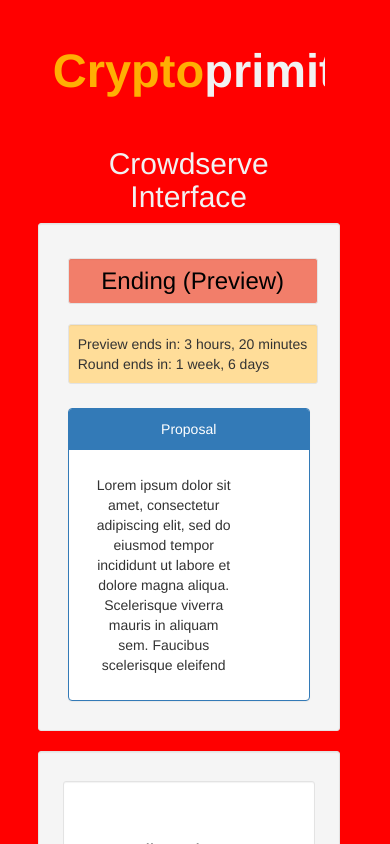
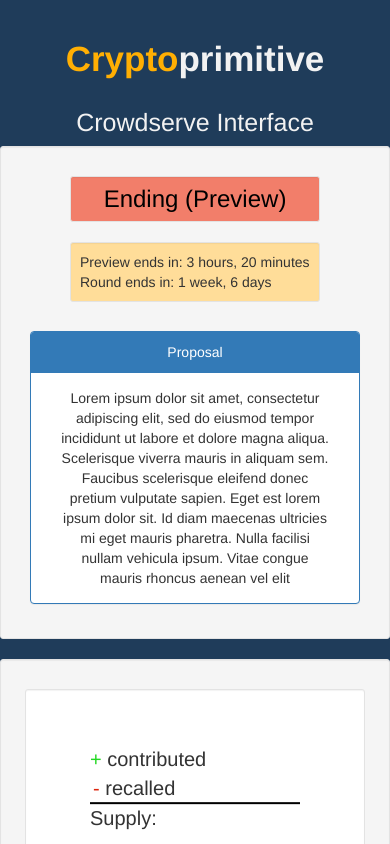
Before and after one commit to StevenJNPearce/crowdserve-debut, a plain HTML site: page index.html in a window 390 px wide. Drawn offline with nearby package versions, Linux system fonts and the light colour scheme.

Commit message:
smartphone responsiveness added

```diff
--- a/css/index.css
+++ b/css/index.css
@@ -47,7 +47,7 @@
 
 .proposal {
   flex: 1;
-  margin-right:20px;
+  margin-right: 20px;
 }
 
 .proposal-panel {
@@ -55,11 +55,14 @@
 }
 
 .proposal-body {
-  margin: 10px;
-  padding-right: 20px;
+
   min-height:100px;
   max-height:200px;
   overflow-y: auto;
+}
+
+.proposal-text {
+  margin: 0 25px;
 }
 
 .contributor-interface {
@@ -96,6 +99,19 @@
   overflow-y: auto;
 }
 
+.chat-container{
+  margin:0 15px;
+}
+
+
+#mCSB_1_container {
+  margin: 0;
+}
+#mCSB_2_container {
+  margin: 0;
+}
+
+
 /*bootsrap md size is 992 and up*/
 @media (max-width: 991px) {
   h1 {
@@ -108,17 +124,56 @@
   }
 
   .proposal {
-    margin-top: 50px;
-    margin-left: 20px;
+    margin-left:20px;
+    margin-right:20px;
+    margin-top: 55px;
+    margin-bottom: 25px;
   }
 
   .statements {
     margin-top:400px;
   }
+
+  .chat-container{
+    margin:0 20px;
+  }
 }
 
 @media(max-width:500px){
-  body{
-    background-color: red;
+  .header {
+    margin-top:20px;
+    margin-bottom: -20px;
   }
+
+  h1 {
+    font-size: 35px;
+  }
+
+  h2 {
+    font-size: 25px;
+  }
+
+  .site-main {
+    margin: 0px;
+  }
+
+  .contract-info {
+    display: block;
+    text-align: center;
+  }
+
+  .contract-state-time {
+    margin: 20px auto;
+  }
+
+  .proposal-text {
+   margin-right: 15px;
+   margin-left: 15px;
+  }
+
+  .statements-log {
+    padding: 10px;
+  }
+
+
 }
--- a/index.html
+++ b/index.html
@@ -59,7 +59,8 @@
             <div class="panel panel-primary proposal-panel" >
               <div class="panel-heading">Proposal</div>
                 <div class="panel-body">
-                  <div class='proposal-body scrollBar'>Lorem ipsum dolor sit amet, consectetur adipiscing elit, sed do eiusmod tempor incididunt ut labore et dolore magna aliqua. Scelerisque viverra mauris in aliquam sem. Faucibus scelerisque eleifend donec pretium vulputate sapien. Eget est lorem ipsum dolor sit. Id diam maecenas ultricies mi eget mauris pharetra. Nulla facilisi nullam vehicula ipsum. Vitae congue mauris rhoncus aenean vel elit scelerisque. Arcu ac tortor dignissim convallis aenean. Nascetur ridiculus mus mauris vitae ultricies leo integer malesuada. In vitae turpis massa sed elementum tempus egestas sed sed. Est sit amet facilisis magna etiam tempor orci. Sollicitudin nibh sit amet commodo nulla facilisi nullam. Tempus iaculis urna id volutpat lacus laoreet.
+                  <div class='proposal-body scrollBar'>
+                    <div class="proposal-text">Lorem ipsum dolor sit amet, consectetur adipiscing elit, sed do eiusmod tempor incididunt ut labore et dolore magna aliqua. Scelerisque viverra mauris in aliquam sem. Faucibus scelerisque eleifend donec pretium vulputate sapien. Eget est lorem ipsum dolor sit. Id diam maecenas ultricies mi eget mauris pharetra. Nulla facilisi nullam vehicula ipsum. Vitae congue mauris rhoncus aenean vel elit scelerisque. Arcu ac tortor dignissim convallis aenean. Nascetur ridiculus mus mauris vitae ultricies leo integer malesuada. In vitae turpis massa sed elementum tempus egestas sed sed. Est sit amet facilisis magna etiam tempor orci. Sollicitudin nibh sit amet commodo nulla facilisi nullam. Tempus iaculis urna id volutpat lacus laoreet.
 
 Adipiscing tristique risus nec feugiat in. In ante metus dictum at tempor commodo. Montes nascetur ridiculus mus mauris vitae ultricies leo. Faucibus interdum posuere lorem ipsum dolor sit amet. Orci phasellus egestas tellus rutrum tellus. Id neque aliquam vestibulum morbi. In vitae turpis massa sed elementum. Lobortis mattis aliquam faucibus purus in massa tempor. Eu ultrices vitae auctor eu augue. Neque viverra justo nec ultrices dui. Sit amet justo donec enim.
 
@@ -68,6 +69,7 @@
 Massa massa ultricies mi quis. Cras adipiscing enim eu turpis. Hac habitasse platea dictumst quisque sagittis purus. Eget duis at tellus at urna. Eget nullam non nisi est sit amet facilisis magna etiam. Vivamus at augue eget arcu. Ut enim blandit volutpat maecenas volutpat blandit aliquam etiam erat. Duis tristique sollicitudin nibh sit amet. Pellentesque elit eget gravida cum sociis natoque. Elit duis tristique sollicitudin nibh sit amet commodo. Eget gravida cum sociis natoque penatibus et magnis. Viverra accumsan in nisl nisi scelerisque eu. Accumsan tortor posuere ac ut consequat semper viverra nam.
 
 Purus in massa tempor nec feugiat nisl. Vel pharetra vel turpis nunc eget lorem dolor sed viverra. Consectetur adipiscing elit ut aliquam purus sit. Laoreet non curabitur gravida arcu. Mattis nunc sed blandit libero. Eget duis at tellus at. Sit amet tellus cras adipiscing enim eu turpis egestas. Pulvinar pellentesque habitant morbi tristique senectus et netus. Ut venenatis tellus in metus vulputate eu scelerisque. Amet purus gravida quis blandit. Risus nec feugiat in fermentum posuere urna nec tincidunt praesent. Integer malesuada nunc vel risus commodo viverra maecenas.
+                  </div>
                 </div>
               </div>
             </div>
@@ -78,8 +80,8 @@
             <div class="col-md-6">
               <div class="total-contributions well well-sm" style="background-color:white;font-size: 20px">
                 <div class="centering">
-                  <div class="total-contributed"><span style='color:#22d822'>+</span> <ether-output :wei="100000000000"></ether-output> contributed</div>
-                  <div class="total-recalled"><span style="color:#dd250d;margin-left:3px;">-</span> <ether-output :wei="100000000000"></ether-output> recalled</div>
+                  <div class="total-contributed"><span style='color:#22d822'>+ <ether-output :wei="100000000000"></ether-output></span> contributed</div>
+                  <div class="total-recalled"><span style="color:#dd250d;margin-left:3px;">- <ether-output :wei="100000000000"></ether-output></span> recalled</div>
                   <div class="line" style='height:2px;background-color:black;width:210px;'></div>
                   <div class="total-supply">Supply: <ether-output :wei="100000000000"></ether-output></div>
                 </div>
@@ -113,7 +115,9 @@
         <div class="statements">
           <div class="row well well-sm">
             <div class="col-md-12 statements-log scrollBar">
-                <crowdserve-event-row v-for="event in events" :event="event"></crowdserve-event-row>
+                <div class="chat-container">
+                  <crowdserve-event-row v-for="event in events" :event="event"></crowdserve-event-row>
+                </div>
             </div>
           </div>
           <div class="row" style="display:flex;">
--- a/js/components.js
+++ b/js/components.js
@@ -57,7 +57,7 @@
       }
     }
   },
-  template: "<span class='hover' onMouseOver='this.style.color=\"#005796\";this.style.textDecoration=\"underline\";' onMouseOut='this.style.color=\"#07C\";this.style.textDecoration=\"none\";' tabindex=0 data-trigger='focus' data-toggle='popover' data-placement='top' data-html='true' :data-content='popoverHtml' style='cursor:pointer; outline:none; color:#07C;'>{{formattedAddress}}</span>"
+  template: "<div class='popover-bubble'><span class='hover' onMouseOver='this.style.color=\"#005796\";this.style.textDecoration=\"underline\";' onMouseOut='this.style.color=\"#07C\";this.style.textDecoration=\"none\";' tabindex=0 data-trigger='focus' data-toggle='popover' data-placement='top' data-html='true' :data-content='popoverHtml' style='cursor:pointer; outline:none; color:#07C;'>{{formattedAddress}}</span></div>"
 });
 //ether-output helper function
 function copyTextToClipboard(text) {
--- a/js/index.js
+++ b/js/index.js
@@ -9,6 +9,9 @@
       events: []
     },
     updated: function() {
+      if (window.matchMedia("(max-width: 500px)").matches) {
+        $('.popover-bubble > span').data('container','body');
+      }
       $('[data-toggle="popover"]')
         .on('click',function(e){
           e.preventDefault();
@@ -27,6 +30,10 @@
     }
   });
 
+  resize();
+  $(window).resize(resize());
+  function resize(){
+    if (!window.matchMedia("(max-width: 700px)").matches) {
       //main scrollbars
       $('body').mCustomScrollbar({
         scrollButtons: {
@@ -36,6 +43,8 @@
         scrollInertia:150,
         autoHideScrollbar:false
       });
+    }
+  }
 
 
   //dummy values for testing purposes
```
Lines whose indentation alone changed are shown as unchanged.
